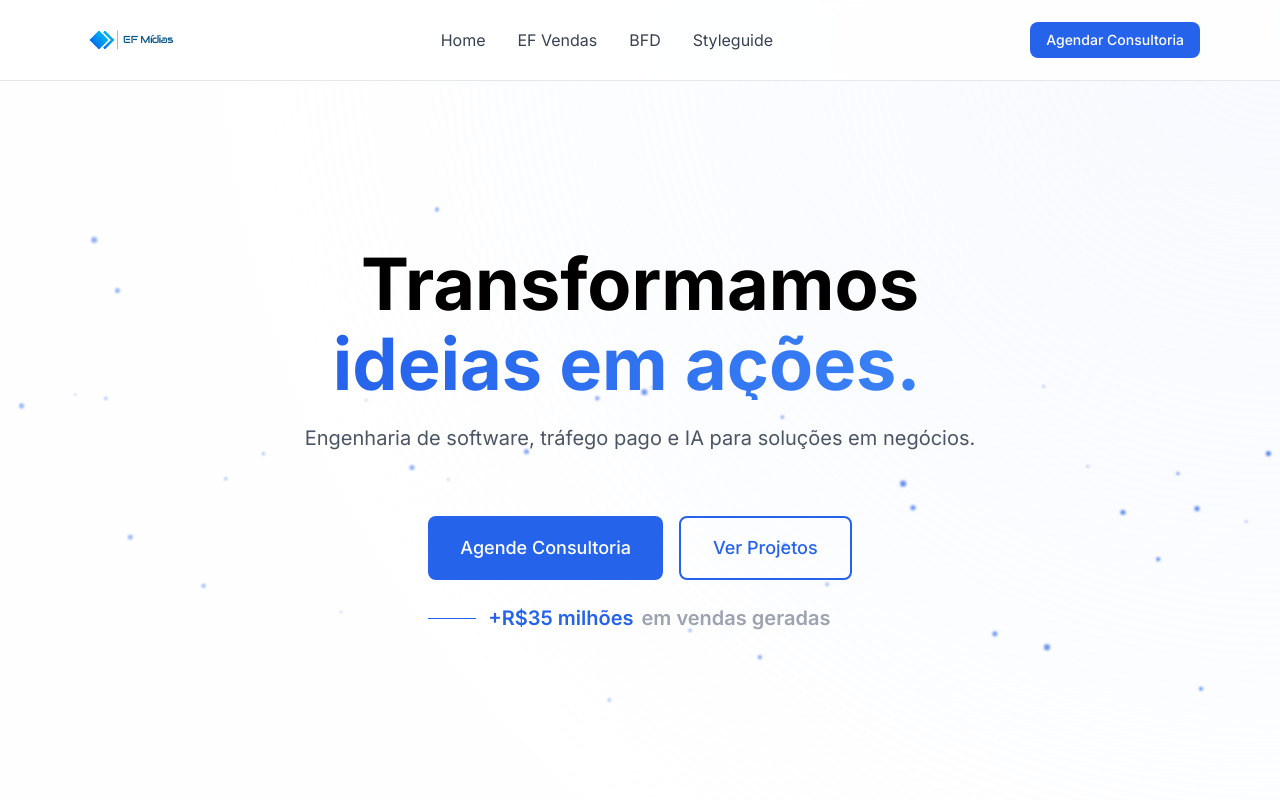
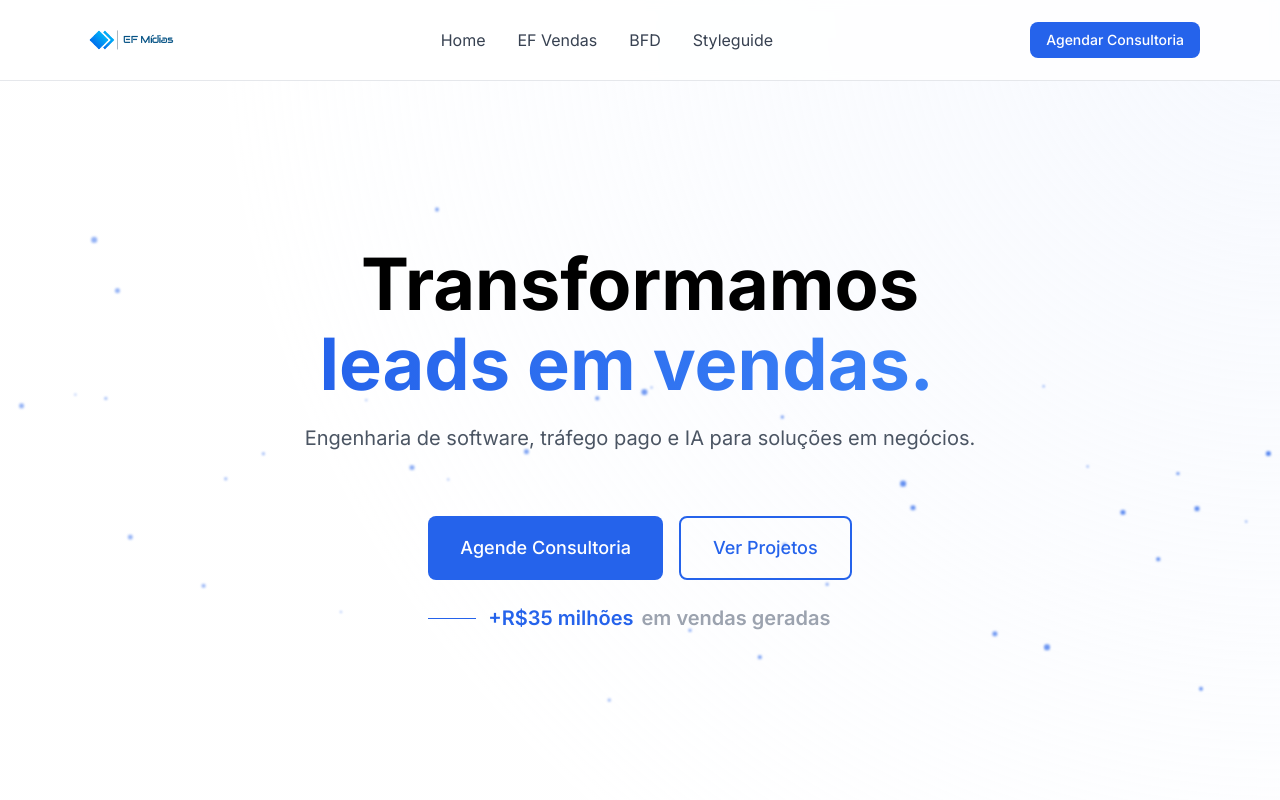
Before and after one commit to Ftrindade1191/EF_Midias_LP, a Next.js app: page / in a window 1280 px wide. Shown: the top 800 px of the page. Built offline with nearby package versions, Linux system fonts and the light colour scheme.

Commit message:
fix: corrige erro de tipo TypeScript no componente Hero

```diff
--- a/src/components/home/Hero.tsx
+++ b/src/components/home/Hero.tsx
@@ -56,7 +56,6 @@ export default function Hero() {
                     500,
                   ]}
                   wrapper="span"
-                  speed={100}
                   deletionSpeed={50}
                   repeat={Infinity}
                   cursor={true}
```
